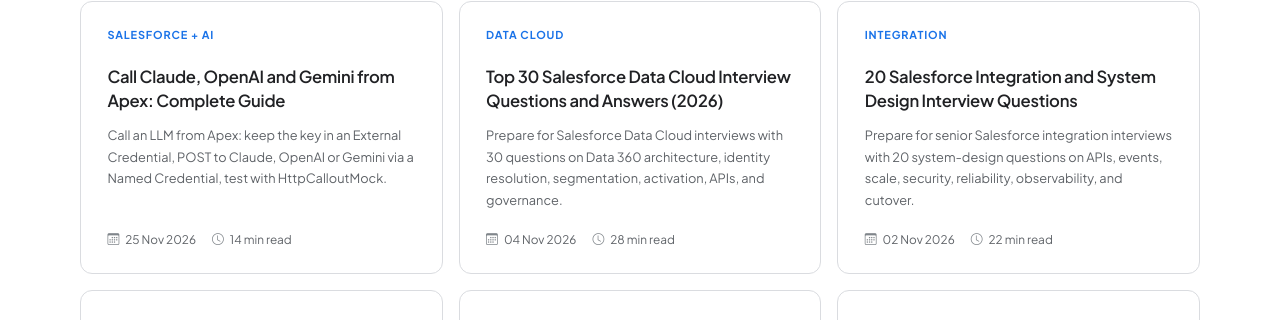
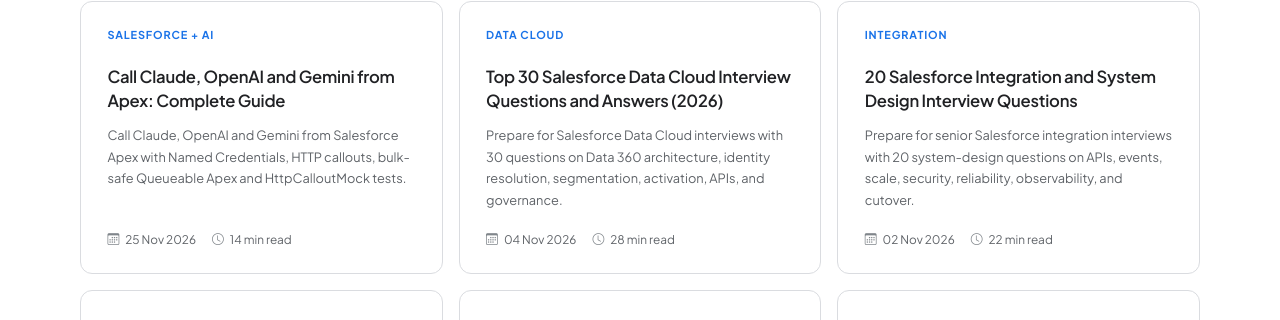
Before and after one commit to sfxsupport/main, a Jekyll site: the page built from blog/index.html, in a window 1280 px wide and 900 px high, scrolled down 1075 px. Shown: the part 133-453 px from the top of the window. Built offline with Jekyll 4.4.1, drawn with Linux system fonts in a browser that asks for light colours; part of the change alters nothing that is shown.

Commit message:
LLM-from-Apex post: apply ChatGPT (Codex) review fixes
Bulk-safe Queueable, null/limit guards, complete-only stop reasons, credential
sequence number, bounded retries, cost wording, Salesforce in SEO title.

Co-Authored-By: Claude Opus 5.5 <noreply@anthropic.com>

````diff
--- a/_posts/2026-11-25-call-claude-openai-gemini-from-apex.md
+++ b/_posts/2026-11-25-call-claude-openai-gemini-from-apex.md
@@ -3,10 +3,10 @@ layout: blog-post
 sfx_blog: true
 featured: false
 title: "Call Claude, OpenAI and Gemini from Apex: Complete Guide"
-seo_title: "Call LLM from Apex: Claude, OpenAI and Gemini Guide"
-description: "Call an LLM from Apex: keep the key in an External Credential, POST to Claude, OpenAI or Gemini via a Named Credential, test with HttpCalloutMock."
+seo_title: "Call Claude, OpenAI & Gemini from Salesforce Apex"
+description: "Call Claude, OpenAI and Gemini from Salesforce Apex with Named Credentials, HTTP callouts, bulk-safe Queueable Apex and HttpCalloutMock tests."
 date: 2026-11-25 00:30:00 +0530
-last_modified_at: 2026-11-25 00:30:00 +0530
+last_modified_at: 2026-11-25 01:08:00 +0530
 permalink: /blog/call-claude-openai-gemini-from-apex/
 primary_category: "Salesforce + AI"
 series: "LLMs from Apex"
@@ -63,7 +63,7 @@ toc:
     label: "Official sources"
 ---
 
-Someone in your org wants a case summarised, an email drafted or a messy free-text field sorted into categories, and they've already picked a model: Claude, GPT or Gemini. Agentforce and Prompt Builder may not be licensed, may not support that model, or may just be more than the job needs. What you need is a clean, secure and testable way to call the model from Apex. This guide sets that up once for all three vendors, so switching providers is a one-word change rather than a rewrite.
+Someone in your org wants a case summarised, an email drafted or a messy free-text field sorted into categories, and they've already picked a model: Claude, GPT or Gemini. Agentforce and Prompt Builder may not be licensed, may not support that model, or may just be more than the job needs. What you need is a clean, secure and testable way to call the model from Apex. This guide sets that up once for all three vendors, so every caller uses one common interface and switching providers means changing the provider, model ID and credential, not rewriting code.
 
 ## What do you need before calling an LLM from Apex?
 {: #prerequisites}
@@ -106,6 +106,7 @@ Repeat these steps for each vendor. The table after the steps lists the values t
    - Save.
 2. **Add a principal that holds the key.** On the External Credential, go to the **Principals** section → **New**.
    - Parameter Name: `ClaudeKey` (any name works)
+   - Sequence Number: `1`
    - Identity Type: **Named Principal**. Everyone shares one org-level key.
    - **Add Authentication Parameter** → Name: `apiKey`, Value: paste your key. Salesforce treats custom principal parameters as secrets and hides them on input.
    - Save.
@@ -121,7 +122,7 @@ Repeat these steps for each vendor. The table after the steps lists the values t
    - Generate Authorization Header: unchecked. The custom header handles auth.
 5. **Give users access to the principal.** Go to Setup → **Permission Sets** → **New** (for example `LLM_Callout_Access`).
    - **External Credential Principal Access** → Edit → add `Anthropic - ClaudeKey`.
-   - **Object Settings** → **User External Credentials** → **Read**. Without this, callouts fail even when principal access is granted.
+   - **Object Settings** → **User External Credentials**: give at least **Read**. Without object access, callouts fail even when principal access is granted. If you still get the credential error, compare your permission set with Salesforce Help's "User External Credentials permissions" page for your release; some setups need wider access than Read.
    - Assign the permission set to every user whose transactions make the callout. That includes the user who enqueues async jobs and any integration user.
 
 | Vendor | External Credential header name | Header value formula | Named Credential URL |
@@ -132,7 +133,7 @@ Repeat these steps for each vendor. The table after the steps lists the values t
 
 Name the Named Credentials `Anthropic_API`, `OpenAI_API` and `Gemini_API` so the code below works without edits. The `$Credential.<ExternalCredentialName>.<parameterName>` merge syntax follows Salesforce's Named Credentials docs. If your org's formula editor rejects the `&` concatenation, check the Named Credential Formula Functions reference for your release.
 
-**Deployment note:** you can retrieve External Credentials and Named Credentials as metadata and keep them in source control, but the secret values never travel in metadata. Re-enter the key in each org (sandbox, UAT, production). That's by design. It's also why each environment can use a separate key with its own spending cap.
+**Deployment note:** you can retrieve External Credentials and Named Credentials as metadata and keep them in source control, but the secret values never travel in metadata. Re-enter the key in each org (sandbox, UAT, production). That's by design. It also lets each environment use a separate key. Set spend and rate limits in each vendor's console; depending on the vendor these apply per organisation, project or workspace rather than per key.
 
 ## How are the Claude, OpenAI and Gemini APIs different?
 {: #api-differences}
@@ -184,6 +185,12 @@ public with sharing class LlmClient {
      */
     public static LlmResult complete(Provider p, String model, String systemPrompt,
                                      String userPrompt, Integer maxTokens) {
+        if (p == null) {
+            throw new LlmException('provider is required.');
+        }
+        if (maxTokens != null && maxTokens <= 0) {
+            throw new LlmException('maxTokens must be positive.');
+        }
         if (String.isBlank(model) || String.isBlank(userPrompt)) {
             throw new LlmException('model and userPrompt are required.');
         }
@@ -346,9 +353,9 @@ LlmClient.LlmResult r = LlmClient.complete(
 System.debug(r.text + ' | stop=' + r.stopReason + ' | tokens=' + r.inputTokens + '/' + r.outputTokens);
 ```
 
-To switch vendors, change the enum and the model ID (for example `LlmClient.Provider.GEMINI` with a current stable Gemini model). In production, keep model IDs in Custom Metadata, not hard-coded, so an admin can move to a new model without a deployment.
+To switch vendors, change the provider enum and the model ID, and set up that vendor's credential (for example `LlmClient.Provider.GEMINI` with a current stable Gemini model). In production, keep model IDs in Custom Metadata, not hard-coded, so an admin can move to a new model without a deployment.
 
-**Check the stop reason every time.** If Claude returns `max_tokens`, OpenAI returns `incomplete` or Gemini returns `MAX_TOKENS`, the text was cut off. Don't write cut-off output to a record as if it were complete.
+**Check the stop reason every time.** Only treat the output as complete when Claude returns `end_turn`, OpenAI returns `completed`, or Gemini returns `STOP`, and the text is not blank. Anything else (`max_tokens`, `refusal`, `incomplete`, `MAX_TOKENS`, `SAFETY`) means the text was cut off, refused or blocked. Don't write it to a record as if it were complete.
 
 ## How do I run the LLM call asynchronously from a record?
 {: #async-queueable}
@@ -358,33 +365,69 @@ LLM calls are slow, and Salesforce doesn't allow callouts from triggers or after
 ```apex
 public with sharing class CaseSummaryJob implements Queueable, Database.AllowsCallouts {
 
-    private final Id caseId;
+    // A transaction allows 120 seconds of callout time in total, so keep each job small
+    // and chain the rest. Keep max tokens low so each call finishes well inside that budget.
+    private static final Integer PER_JOB = 3;
+    private final List<Id> caseIds;
 
-    public CaseSummaryJob(Id caseId) {
-        this.caseId = caseId;
+    public CaseSummaryJob(List<Id> caseIds) {
+        this.caseIds = caseIds;
     }
 
     public void execute(QueueableContext ctx) {
-        Case c = [SELECT Id, Subject, Description FROM Case WHERE Id = :caseId WITH USER_MODE];
+        List<Id> nowIds = new List<Id>();
+        List<Id> laterIds = new List<Id>();
+        for (Id caseId : caseIds) {
+            if (nowIds.size() < PER_JOB) { nowIds.add(caseId); } else { laterIds.add(caseId); }
+        }
 
-        LlmClient.LlmResult result = LlmClient.complete(
-            LlmClient.Provider.CLAUDE,
-            'claude-sonnet-5-5',
-            'Summarise this support case in at most 3 bullet points. Use only facts in the text. '
-                + 'If information is missing, say so.',
-            'Subject: ' + c.Subject + '\nDescription: ' + c.Description,
-            400
-        );
+        Integer maxLen = Schema.SObjectType.Case.fields.AI_Summary__c.getLength();
+        List<Case> updates = new List<Case>();
 
-        if (result.stopReason == 'max_tokens') {
-            return; // truncated: do not save a partial summary
+        // 1. All callouts first.
+        for (Case c : [SELECT Id, Subject, Description, AI_Summary__c
+                       FROM Case WHERE Id IN :nowIds WITH USER_MODE]) {
+            if (String.isNotBlank(c.AI_Summary__c)) {
+                continue; // already summarised: don't pay twice on a retry
+            }
+            try {
+                LlmClient.LlmResult r = LlmClient.complete(
+                    LlmClient.Provider.CLAUDE,
+                    'claude-sonnet-5-5', // example ID: confirm on Anthropic's models page
+                    'Summarise this support case in at most 3 bullet points. Use only facts in the text. '
+                        + 'If information is missing, say so.',
+                    'Subject: ' + c.Subject + '\nDescription: ' + c.Description,
+                    400
+                );
+                // Save only complete answers; leave truncated or refused output for review.
+                if (r.stopReason == 'end_turn' && String.isNotBlank(r.text)) {
+                    updates.add(new Case(Id = c.Id, AI_Summary__c = r.text.left(maxLen)));
+                }
+            } catch (LlmClient.LlmException e) {
+                System.debug(LoggingLevel.WARN, 'Summary failed for ' + c.Id + ': ' + e.getMessage());
+            }
         }
-        update as user new Case(Id = c.Id, AI_Summary__c = result.text.left(32000));
+
+        // 2. DML once, after every callout.
+        if (!updates.isEmpty()) {
+            update as user updates;
+        }
+
+        // 3. Chain the remaining records (Developer Edition orgs limit chain depth to 5).
+        if (!laterIds.isEmpty() && !Test.isRunningTest()) {
+            System.enqueueJob(new CaseSummaryJob(laterIds));
+        }
     }
 }
 ```
 
-Enqueue it from a trigger handler or an invocable method with `System.enqueueJob(new CaseSummaryJob(caseId));`. For bulk loads, send one job for a batch of IDs rather than one job per record, and check the field before calling so a retry doesn't pay for the same summary twice. The same idea is covered in [why integration retries create duplicates](/blog/salesforce-integration-retries-idempotency/). If you're unsure whether the entry point should be a flow or a trigger, see [Flow or Apex? A decision guide](/blog/salesforce-flow-vs-apex-decision-guide/).
+Enqueue **one** job per transaction, never one per record. From an after-insert trigger handler:
+
+```apex
+System.enqueueJob(new CaseSummaryJob(new List<Id>(Trigger.newMap.keySet())));
+```
+
+A synchronous transaction can enqueue at most 50 jobs and an asynchronous one only a single job, so one job per record breaks on the first data load. The running user needs read access to Case and edit access to `AI_Summary__c`, because both the query and the update run in user mode. The "already summarised" check means a retry doesn't pay for the same summary twice; the same idea is covered in [why integration retries create duplicates](/blog/salesforce-integration-retries-idempotency/). If you're unsure whether the entry point should be a flow or a trigger, see [Flow or Apex? A decision guide](/blog/salesforce-flow-vs-apex-decision-guide/).
 
 ## How do I test LLM callouts in Apex?
 {: #test-class}
@@ -512,7 +555,7 @@ private class LlmClientTest {
 }
 ```
 
-Write a separate test for `CaseSummaryJob` that inserts a Case, sets the same mock, runs `System.enqueueJob` between `Test.startTest()` and `Test.stopTest()`, and asserts that `AI_Summary__c` was filled.
+Write a separate test for `CaseSummaryJob` that inserts a Case, sets the same mock, runs `System.enqueueJob(new CaseSummaryJob(new List<Id>{ c.Id }))` between `Test.startTest()` and `Test.stopTest()`, and asserts that `AI_Summary__c` was filled.
 
 ## Common errors and fixes
 {: #common-errors}
@@ -595,7 +638,7 @@ Gemini: API key not valid. Please pass a valid API key.
 
 **Cause:** a rate limit, or the vendor is overloaded.
 
-**Fix:** retry from a Queueable with a delay (`System.enqueueJob(job, delayInMinutes)`). Don't loop in the same transaction.
+**Fix:** for a transient rate limit or overload, retry a limited number of times (for example 3) from a Queueable with a growing delay (`System.enqueueJob(job, delayInMinutes)`), and follow any `retry-after` header the vendor sends. If the error says you hit a spending or quota limit, don't retry: alert an admin. Never loop in the same transaction.
 
 ### HTTP 404 with a model error
 
@@ -606,7 +649,7 @@ Gemini: API key not valid. Please pass a valid API key.
 ## What does it cost, and which limits apply?
 {: #cost-limits}
 
-**Vendor cost.** All three vendors charge per token, with separate rates for input and output, and the rates differ by model. Prices change often, so check the official pricing pages linked below rather than any figure quoted in a blog. Every response includes token usage, which `LlmResult` captures. Log `inputTokens` and `outputTokens` to a custom object so you can estimate spend per feature. Put a spend limit on each API key in the vendor console as well.
+**Vendor cost.** All three vendors price by tokens, with separate input and output rates that differ by model; Gemini also has a free tier for some models, and thinking tokens and prompt caching can change the bill. Prices change often, so check the official pricing pages linked below rather than any figure quoted in a blog. Every response includes token usage, which `LlmResult` captures. Log `inputTokens` and `outputTokens` to a custom object so you can estimate spend per feature. Set spend limits in each vendor's console as well (per organisation, project or workspace, depending on the vendor).
 
 **Salesforce limits that matter for LLM calls:**
 
````
